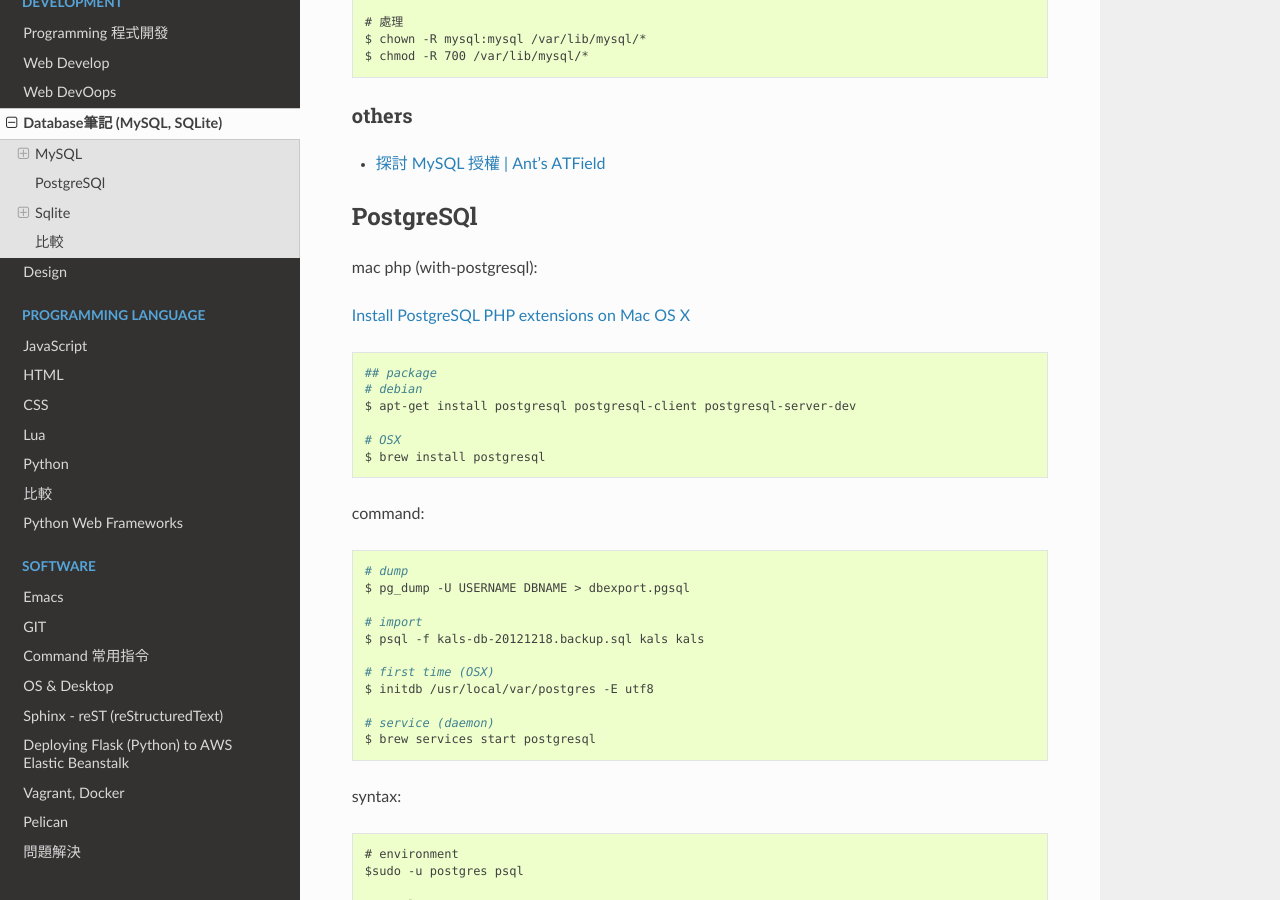
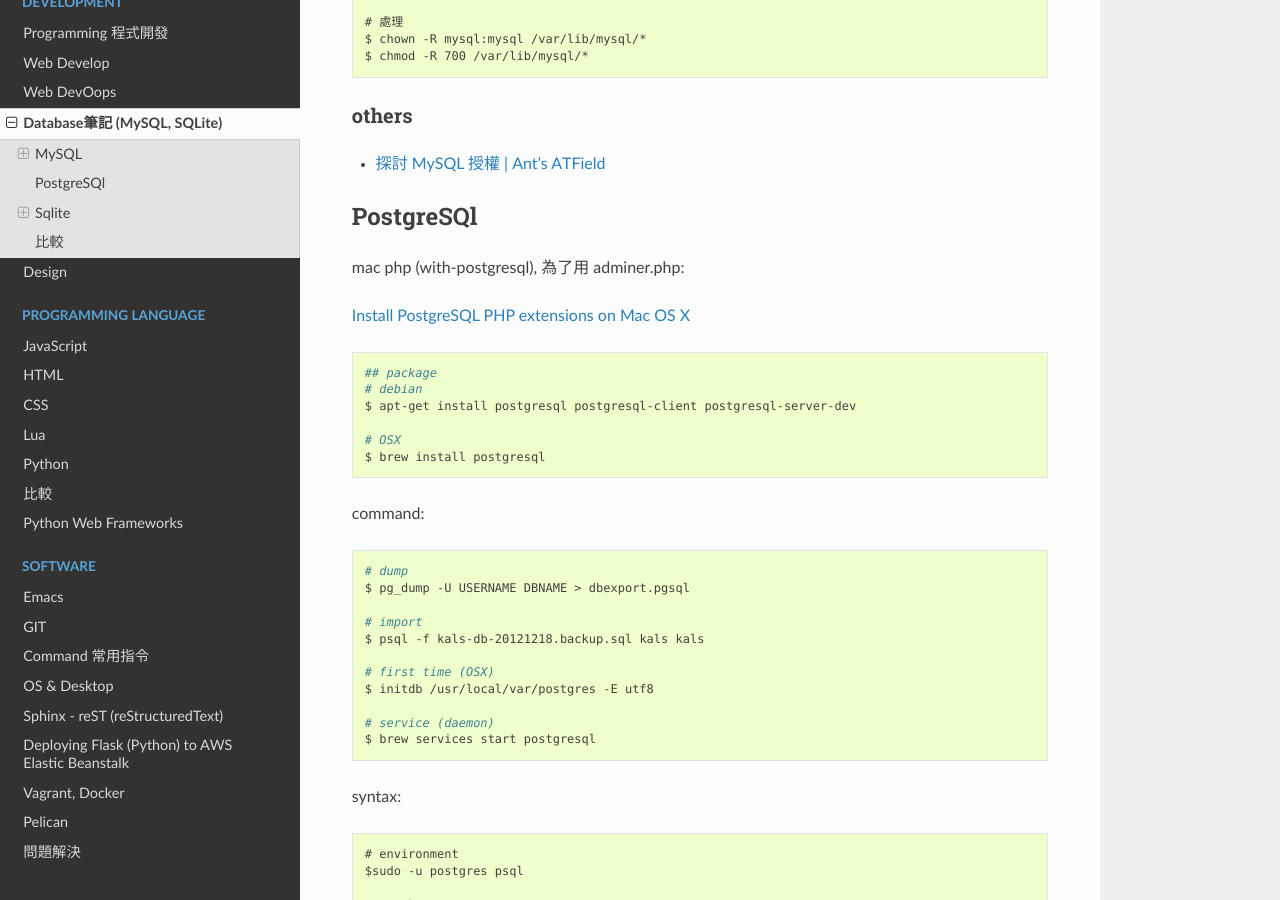
Before and after one commit to moogoo78/comp.suhen.org, a Sphinx documentation site: the page built from docs/source/database.rst, in a window 1280 px wide and 900 px high, scrolled down 10586 px. Built offline with Sphinx 7.4.7 and the Read the Docs theme 2.0.0, drawn with Linux system fonts in a browser that asks for light colours.

Commit message:
edited source; git push

```diff
--- a/docs/source/database.rst
+++ b/docs/source/database.rst
@@ -491,7 +491,7 @@
 ---------------
 
 
-mac php (with-postgresql):
+mac php (with-postgresql), 為了用 adminer.php:
 
 `Install PostgreSQL PHP extensions on Mac OS X <https://gist.github.com/doole/8651341/59f9ccb85e3ae48861b4f892b342e08efff9236e/>`__
 
```
